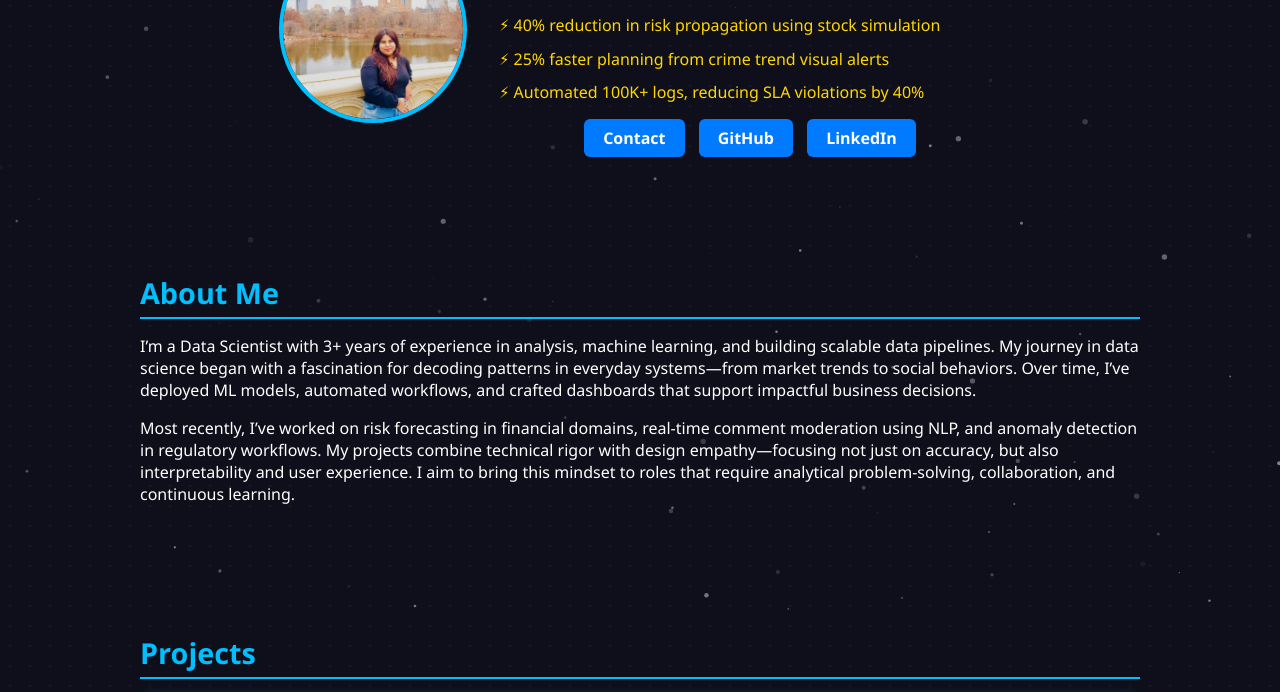
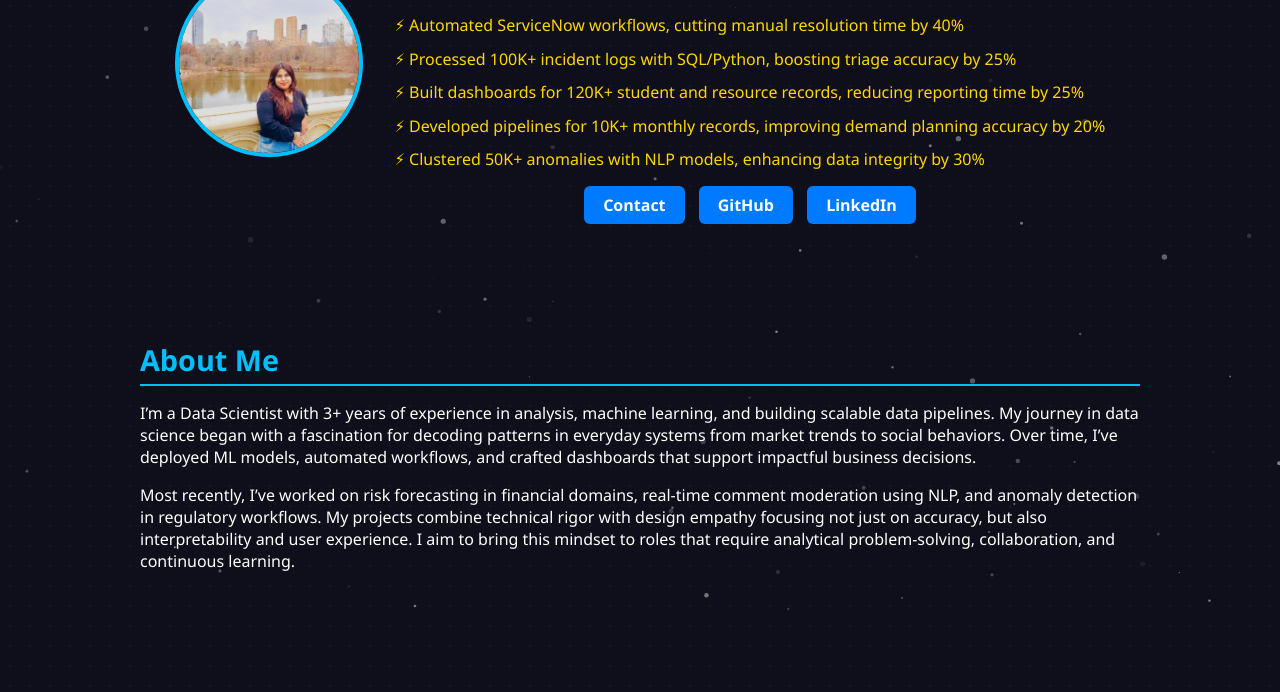
Before and after one commit to wanshika/portfolio, a plain HTML site: page index.html in a window 1280 px wide. Shown: the part 184-876 px from the top of the page. Drawn offline with nearby package versions, Linux system fonts and the light colour scheme.

Commit message:
Update index.html

```diff
--- a/index.html
+++ b/index.html
@@ -98,9 +98,12 @@
         <h1>Wanshika Patro</h1>
         <p>Data Scientist | Data Analyst | AI Researcher | ML Developer</p>
         <ul class="highlights">
-          <li>⚡ 40% reduction in risk propagation using stock simulation</li>
-          <li>⚡ 25% faster planning from crime trend visual alerts</li>
-          <li>⚡ Automated 100K+ logs, reducing SLA violations by 40%</li>
+          <li>⚡ Automated ServiceNow workflows, cutting manual resolution time by 40%</li>
+          <li>⚡ Processed 100K+ incident logs with SQL/Python, boosting triage accuracy by 25%</li>
+          <li>⚡ Built dashboards for 120K+ student and resource records, reducing reporting time by 25%</li>
+          <li>⚡ Developed pipelines for 10K+ monthly records, improving demand planning accuracy by 20%</li>
+          <li>⚡ Clustered 50K+ anomalies with NLP models, enhancing data integrity by 30%</li>
+
         </ul>
         <div class="center-buttons">
           <a href="mailto:wanshika85@gmail.com">Contact</a>
@@ -114,8 +117,8 @@
   <main>
     <section id="about">
       <h2>About Me</h2>
-      <p>I’m a Data Scientist with 3+ years of experience in analysis, machine learning, and building scalable data pipelines. My journey in data science began with a fascination for decoding patterns in everyday systems—from market trends to social behaviors. Over time, I’ve deployed ML models, automated workflows, and crafted dashboards that support impactful business decisions.</p>
-      <p>Most recently, I’ve worked on risk forecasting in financial domains, real-time comment moderation using NLP, and anomaly detection in regulatory workflows. My projects combine technical rigor with design empathy—focusing not just on accuracy, but also interpretability and user experience. I aim to bring this mindset to roles that require analytical problem-solving, collaboration, and continuous learning.</p>
+      <p>I’m a Data Scientist with 3+ years of experience in analysis, machine learning, and building scalable data pipelines. My journey in data science began with a fascination for decoding patterns in everyday systems from market trends to social behaviors. Over time, I’ve deployed ML models, automated workflows, and crafted dashboards that support impactful business decisions.</p>
+      <p>Most recently, I’ve worked on risk forecasting in financial domains, real-time comment moderation using NLP, and anomaly detection in regulatory workflows. My projects combine technical rigor with design empathy focusing not just on accuracy, but also interpretability and user experience. I aim to bring this mindset to roles that require analytical problem-solving, collaboration, and continuous learning.</p>
     </section>
 
 
```
